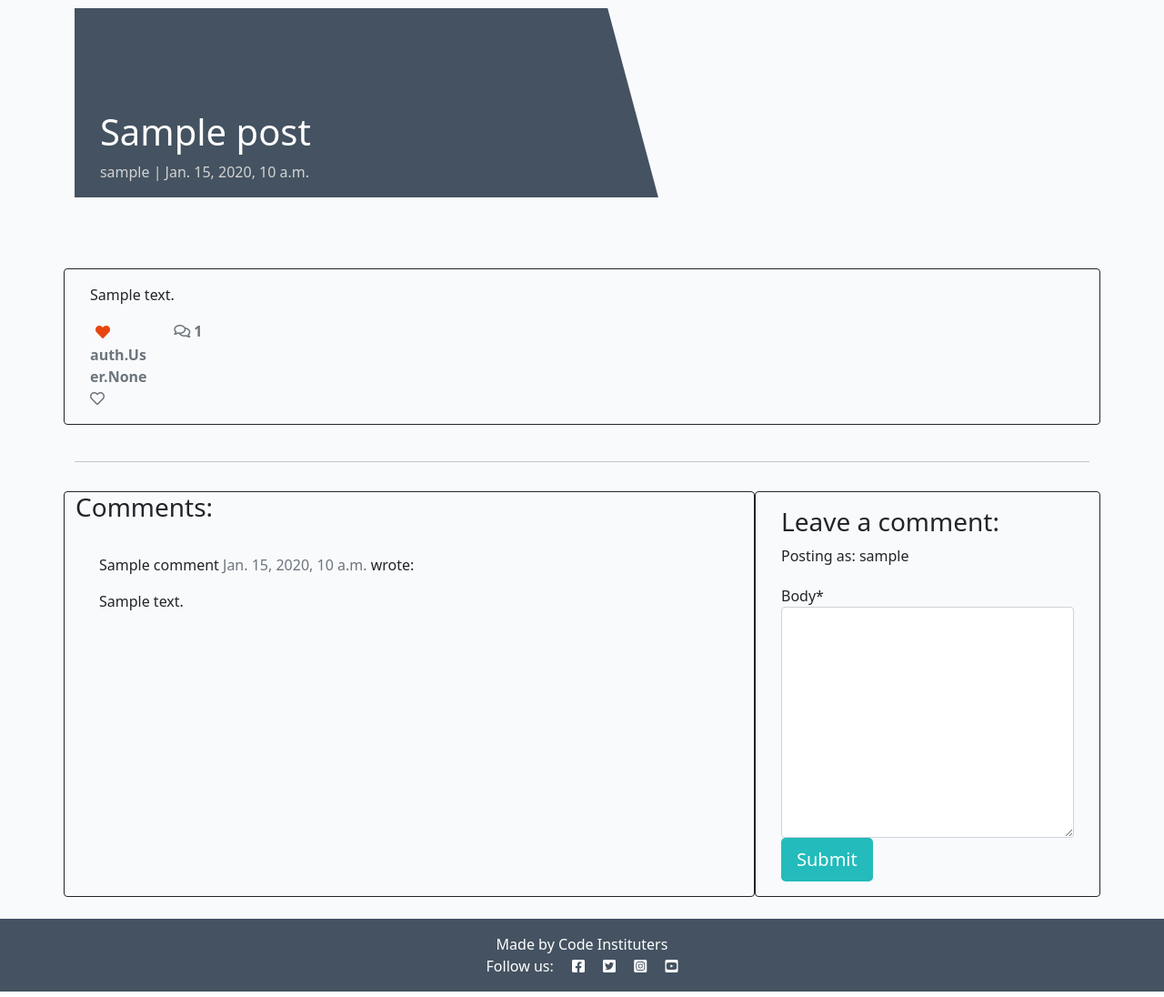
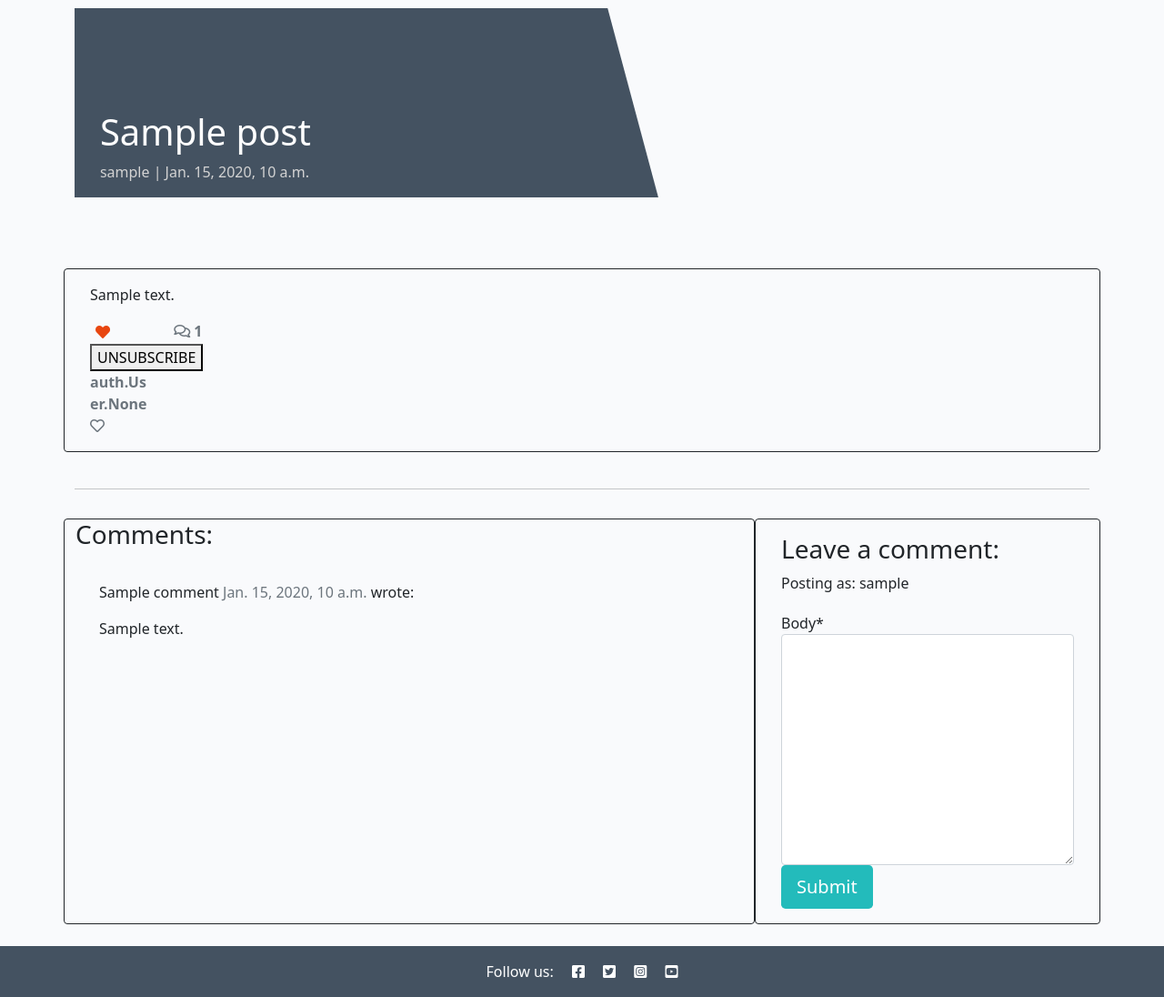
Before and after one commit to Code-Institute-Submissions/DavidJPWard-blogject_JanResub, a Django app: a page that uses templates/base.html in a window 1280 px wide. Shown: the part 57-1153 px from the top of the page at 91% size. Run offline with Django 3.2, Linux system fonts and the light colour scheme; a user stored in the database is signed in; tables that the repository leaves empty hold one stand-in row (values such as "Sample post"); some libraries are stand-ins or nearby versions.

Commit message:
added feature to subscribe to authors of posts, currently bugged

```diff
--- a/blog/urls.py
+++ b/blog/urls.py
@@ -9,6 +9,7 @@
     path('createpost/', views.CreatePost, name='create_post'),
     path('<slug:slugParameter>/', views.PostDetail.as_view(), name='post_detail'),
     path('like/<slug:slugParameter>', views.PostLike.as_view(), name='post_like'),
+    path('sub/<slug:slug>', views.SubToUser, name='sub_to_user'),
     path('user', views.Profile, name='profile'),
     path('user/edit', views.EditProfile, name='edit_profile')
 ]
--- a/blog/views.py
+++ b/blog/views.py
@@ -2,7 +2,7 @@
 from django.views import generic, View
 from django.http import HttpResponseRedirect
 from django.contrib import messages
-from .models import Post
+from .models import Post, User
 from .forms import CommentForm, CreatePostForm, EditUserForm, EditProfileForm
 
 # Create your views here.
@@ -29,6 +29,20 @@
         return HttpResponseRedirect(reverse('post_detail', args=[slugParameter]))
 
 
+class SubToUser(View):
+    def post(self, request):
+        user = get_object_or_404(User, user=self)
+
+        if user.profile.subscribers.filter(id=self.request.user.id).exists():
+            user.profile.subscribers.remove(request.user)
+            messages.success(request, "unsubbed")
+        else:
+            user.profile.subscribers.add(request.user)
+            messages.success(request, "unsubbed")
+
+        return HttpResponseRedirect(reverse('post_detail', args=[slugParameter]))
+
+
 
 class PostDetail(View):
 
@@ -39,6 +53,9 @@
         liked = False
         if post.likes.filter(id=self.request.user.id).exists():
             liked = True
+        subbed = False
+        if post.author.profile.subscribers.filter(id=self.request.user.id).exists():
+            subbed = True
 
         return render(
             request,
@@ -48,41 +65,40 @@
                 "comments": comments,
                 "commented": False,
                 "liked": liked,
+                "subbed": subbed,
                 "comment_form": CommentForm()
             }
         )
 
     def post(self, request, slugParameter, *args, **kwargs):
-            queryset = Post.objects.filter(status=1)
-            post = get_object_or_404(queryset, slug=slugParameter)
-            comments = post.comment.filter(approved=True).order_by('post_date')
-            liked = False
-            if post.likes.filter(id=self.request.user.id).exists():
-                liked = True
+        queryset = Post.objects.filter(status=1)
+        post = get_object_or_404(queryset, slug=slugParameter)
+        comments = post.comment.filter(approved=True).order_by('post_date')
+        liked = False
+        if post.likes.filter(id=self.request.user.id).exists():
+            liked = True
 
-            comment_form = CommentForm(data=request.POST)
+        comment_form = CommentForm(data=request.POST)
+        if comment_form.is_valid():
+            comment_form.instance.email = request.user.email
+            comment_form.instance.name = request.user.username
+            comment = comment_form.save(commit=False)
+            comment.post = post
+            comment.save()
+        else:
+            comment_form = CommentForm()
 
-            if comment_form.is_valid():
-                comment_form.instance.email = request.user.email
-                comment_form.instance.name = request.user.username
-                comment = comment_form.save(commit=False)
-                comment.post = post
-                comment.save()
-            else:
-                comment_form = CommentForm()
-
-
-            return render(
-                request,
-                "post_detail.html",
-                {
-                    "post": post,
-                    "comments": comments,
-                    "commented": True,
-                    "liked": liked,
-                    "comment_form": CommentForm()
-                }
-            )
+        return render(
+            request,
+            "post_detail.html",
+            {
+                "post": post,
+                "comments": comments,
+                "commented": True,
+                "liked": liked,
+                "comment_form": CommentForm()
+            }
+        )
 
 
 def Profile(request):
@@ -109,6 +125,8 @@
 
 
 def EditProfile(request):
+    #user = User.objects.filter(user_id=request.user.user_id)
+
 
     if request.POST:
         edit_user_form = EditUserForm(request.POST, instance=request.user)
@@ -119,8 +137,7 @@
         return redirect('profile')
 
     else:
-        user = get_object_or_404(Users, id=request.user.user_id)
         edit_user_form = EditUserForm(instance=request.user)
         edit_profile_form = EditProfileForm(instance=request.user.profile)
 
-    return render(request, 'edit_profile.html', {'user_form': EditUserForm, 'profile_form': EditProfileForm()})
+    return render(request, 'edit_profile.html', {'user_form': edit_user_form, 'profile_form': edit_profile_form})
--- a/templates/base.html
+++ b/templates/base.html
@@ -90,7 +90,7 @@
 
     <!-- Footer -->
     <footer class="footer mt-auto py-3 dark-bg">
-        <p class="m-0 text-center text-white">Made by Code Instituters</p>
+        <p class="m-0 text-center text-white"></p>
         <p class="m-0 text-center text-white">Follow us: <i class="fab fa-facebook-square ms-3"></i>
             <i class="fab fa-twitter-square ms-3"></i>
             <i class="fab fa-instagram-square ms-3"></i>
--- a/templates/post_detail.html
+++ b/templates/post_detail.html
@@ -52,20 +52,33 @@
                     <div class="col-1">
                         <strong>
                             {%if user.is_authenticated %}
-                            <form action="{% url 'post_like' post.slug%}" class="d-inline" method="POST">
+                            <form action="{% url 'post_like' post.slug %}" class="d-inline" method="POST">
                                 {% csrf_token %}
                                 {% if liked %}
-                                    <button type="submit" name="blogpost_id" value="{{post.slug}}" class="btn-like">
+                                    <button type="submit" value="{{post.slug}}" class="btn-like">
                                         <i class="fas fa-heart"></i>
                                     </button>
                                 {% else %}
-                                    <button type="submit" name="blogpost_id" value="{{post.slug}}" class="btn-like">
+                                    <button type="submit" value="{{post.slug}}" class="btn-like">
                                         <i class="far fa-heart"></i>
                                     </button>
                                 {% endif %}
                             </form>
+                            <form action="{% url 'sub_to_user' post.author %}">
+                                {% csrf_token %}
+                                {% if subbed %}
+                                <button type="submit" value="{{post.author.user_id}}" class="btn-sub">
+                                    UNSUBSCRIBE
+                                </button>
+                                {% else %}
+                                <button type="submit" value="{{post.author.user_id}}" class="btn-sub">
+                                    UNSUBSCRIBE
+                                </button>
+                                {% endif %}
+                            </form>
                             {% else %}
                             <span class="text-secondary"><i class="far fa-heart"></i></span>
+
                             {% endif %}
 
                             <span class="text-secondary">{{post.likes}}</span>
```
